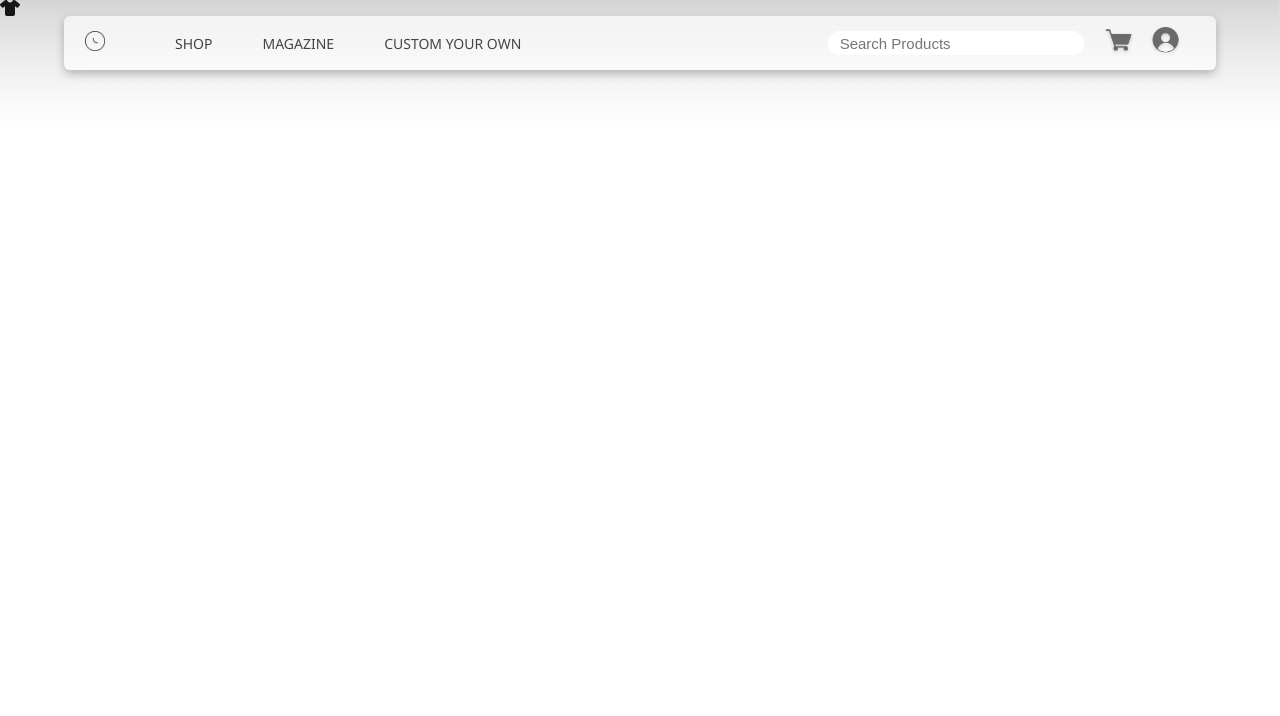
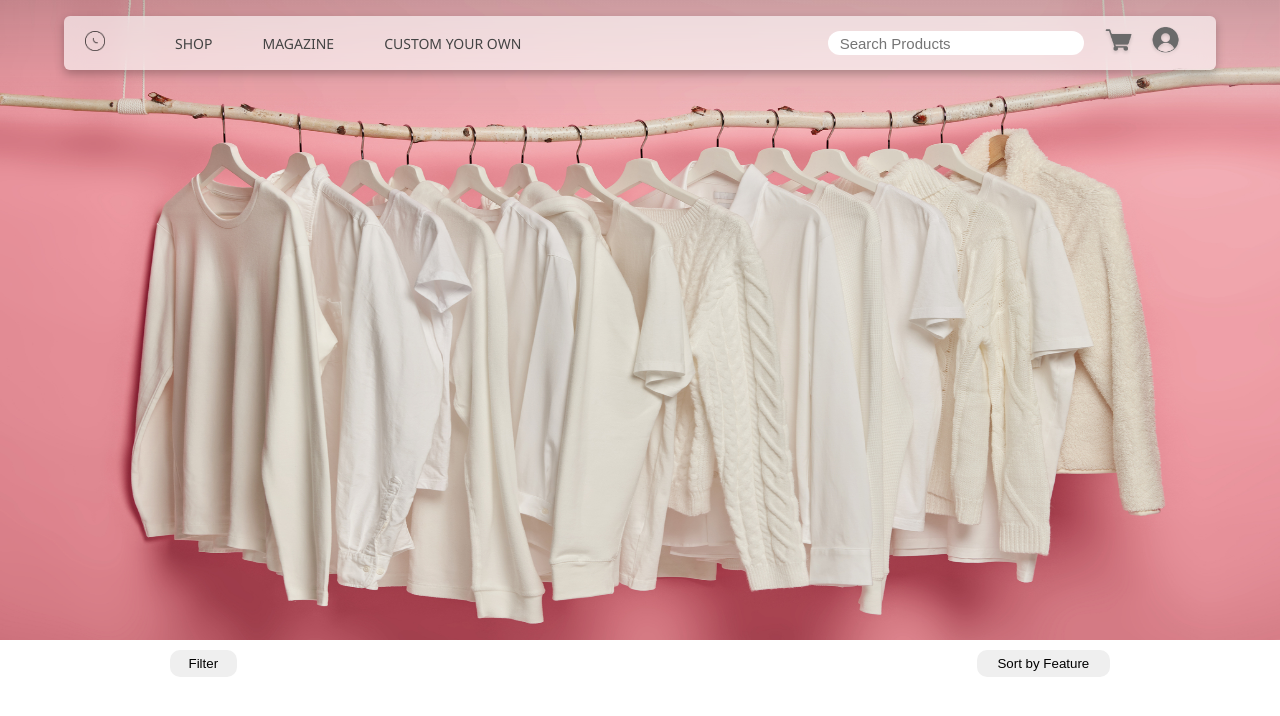
Before and after one commit to PataninThongsongsom/Miniprojectweb, a PHP site: page /html/Shop.html in a window 1280 px wide. Shown: the top 716 px of the page. Run offline with PHP 8.4, Linux system fonts and the light colour scheme; some libraries are stand-ins or nearby versions.

Commit message:
bt filter

```diff
--- a/css/style.css
+++ b/css/style.css
@@ -334,6 +334,44 @@ Shop
     background-color: rgba(0, 0, 0);
     color: white;
 }
-.Shop-Object{
-    display: inline-block;
+.Shop-filter{
+    /* background-image: url(../img/shop_img/bg-top2_small.jpg);
+    background-repeat:no-repeat ;
+    background-size: cover; */
+    display: grid;
+    grid-template-columns: auto auto;
+    padding: 0em 10em;
+    text-align: center;
+    align-items: center;
+    justify-content: space-between;
 }
+.Shop-filter img{
+    justify-content: center;
+    align-items: center;
+    height: 10vh;
+    width: 10vh;
+}
+.shop-top-bg{
+    display: block;
+    background-size: cover ;
+}
+.shop-top-bg{
+    width: 100%;
+    height: 40em;
+}
+.filterBT{
+    display: block;
+    margin: 10px;
+    border-radius: 10px;
+    width: 5em;
+    height: 2em;
+    border: none;
+}
+.SortBT{
+    display: block;
+    margin: 10px;
+    border-radius: 10px;
+    width: 10em;
+    height: 2em;
+    border: none;
+}
--- a/html/Shop.html
+++ b/html/Shop.html
@@ -21,7 +21,7 @@
             <img src="../img/Shadow.png" class="Shadow">
             <nav class="main-nav">
                 <ul class="menu-left">
-                    <a href="index.html"><img src="../img/logo.png"class="logo"></a>
+                    <a href="../index.html"><img src="../img/logo.png"class="logo"></a>
                     <li><a class="Shop" href="">SHOP</a></li>
                     <li><a href="Magazine.html" class="Magazine" href="">MAGAZINE</a></li>
                     <li><a class="Custom" href="">CUSTOM YOUR OWN</a></li>
@@ -33,8 +33,20 @@
                 </div>
             </nav>
         </div>
-        <div class="Shop-Object">
-            <i class="fa-solid fa-shirt"></i>
+        <img class="shop-top-bg" src="/img/shop_img/bg-top2_small.jpg" alt="">
+
+        <div class="Shop-filter">
+            <button class="filterBT">Filter</button>
+            <button class="SortBT">Sort by Feature</button>
+            <!-- <img src="/img/shop_img/t-shirt.png" alt="">
+            <img src="/img/shop_img/jeans.svg" alt="">
+            <p class="catalog1">Shirt</p>
+            <p class="catalog3">jean</p> -->
         </div>
+
+        <div class="Shop-object">
+            <img src="" alt="">
+        </div>
+
     </body>
 </html>
```
Also changed, not shown: img/shop_img/bg-top2_small.jpg (added), img/shop_img/jeans.svg (added), img/shop_img/t-shirt.png (added).
